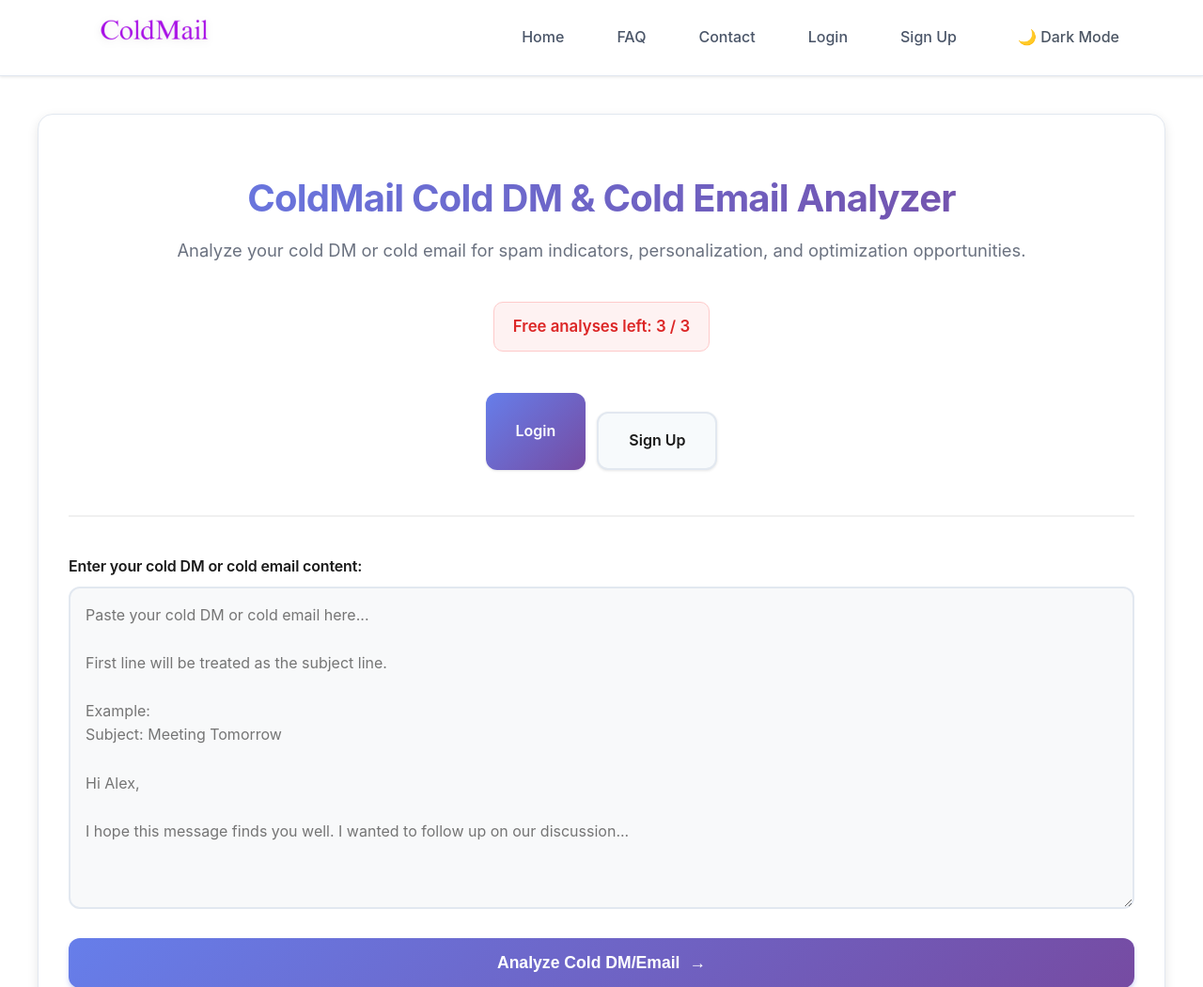
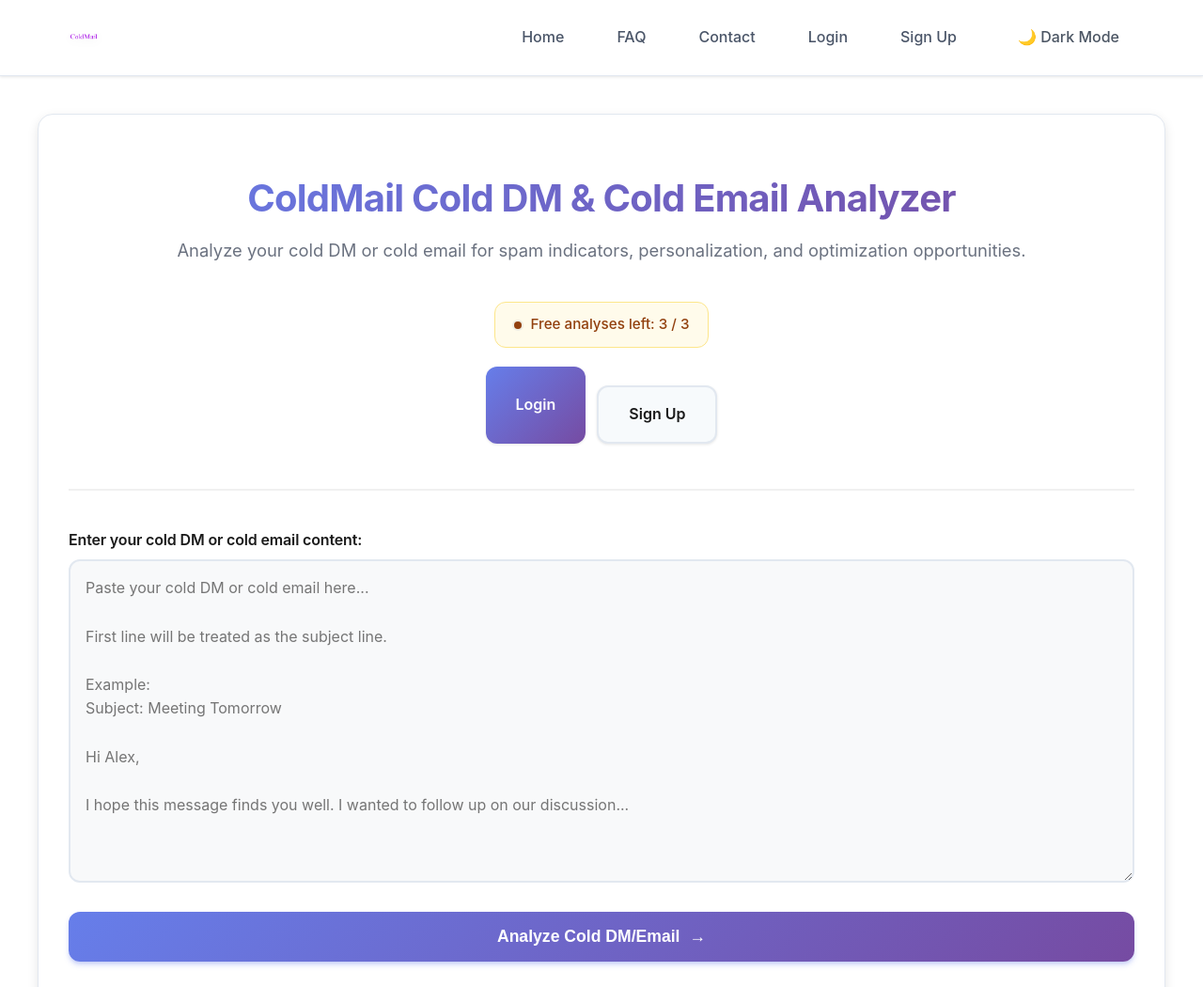
Before and after one commit to SandileGumede/ColdMail-Flask, a Flask app: page / in a window 1280 px wide. Shown: the top 1050 px of the page at 94% size. Run offline with Flask 3, Linux system fonts and the light colour scheme; parts of the project's set-up code (start-up, migrations or seed data) failed here and were passed over.

Commit message:
fixing logo

```diff
--- a/static/style.css
+++ b/static/style.css
@@ -195,6 +195,13 @@
     height: 80px;
 }
 
+.nav-brand {
+    display: flex;
+    align-items: center;
+    height: 100%;
+    max-width: 200px;
+}
+
 .nav-brand h2 {
     background: linear-gradient(135deg, #667eea, #764ba2);
     -webkit-background-clip: text;
@@ -205,15 +212,18 @@
 }
 
 .nav-logo {
-    height: 200px;
+    height: 50px;
+    max-height: 50px;
     width: auto;
+    max-width: 200px;
     object-fit: contain;
     transition: transform 0.2s ease;
     filter: drop-shadow(0 2px 4px rgba(0,0,0,0.1));
+    display: block;
 }
 
 .nav-logo:hover {
-    transform: scale(1.1);
+    transform: scale(1.05);
     filter: drop-shadow(0 4px 8px rgba(0,0,0,0.15));
 }
 
@@ -549,14 +559,72 @@
     font-weight: 400;
 }
 
-.hero-section p[style*="color"] {
-    font-size: 1.05em;
+/* ===== STATUS BANNERS ===== */
+.status-banner {
+    display: inline-flex;
+    align-items: center;
+    gap: 10px;
+    padding: 12px 20px;
+    border-radius: 12px;
+    border: 1px solid #e5e7eb;
+    background: #f9fafb;
+    color: #374151;
+    font-size: 0.95rem;
+    font-weight: 500;
     margin-top: 16px;
-    padding: 12px 20px;
-    background: #f9fafb;
-    border-radius: 10px;
-    display: inline-block;
-    border: 1px solid #e5e7eb;
+    transition: all 0.3s ease;
+}
+
+.status-banner--success {
+    background: #ecfdf5;
+    border-color: #a7f3d0;
+    color: #047857;
+}
+
+.status-banner--warning {
+    background: #fffbeb;
+    border-color: #fde68a;
+    color: #92400e;
+}
+
+.status-dot {
+    width: 8px;
+    height: 8px;
+    border-radius: 50%;
+    background: currentColor;
+    flex-shrink: 0;
+    box-shadow: 0 0 0 2px rgba(148, 163, 184, 0.15);
+}
+
+.status-text {
+    line-height: 1.5;
+}
+
+.status-actions {
+    margin-top: 20px;
+    display: flex;
+    gap: 12px;
+    justify-content: center;
+    flex-wrap: wrap;
+}
+
+/* Dark mode support for status banners */
+body.dark .status-banner {
+    background: #1f2937;
+    border-color: #374151;
+    color: #e5e7eb;
+}
+
+body.dark .status-banner--success {
+    background: #064e3b;
+    border-color: #10b981;
+    color: #d1fae5;
+}
+
+body.dark .status-banner--warning {
+    background: #78350f;
+    border-color: #facc15;
+    color: #fef3c7;
 }
 
 /* ===== FORMS ===== */
@@ -1880,8 +1948,14 @@
         transform: rotate(-45deg) translate(7px, -6px);
     }
 
+    .nav-brand {
+        max-width: 150px;
+    }
+
     .nav-logo {
-        height: 100px;
+        height: 40px;
+        max-height: 40px;
+        max-width: 150px;
     }
 
     .container,
@@ -1998,8 +2072,14 @@
         padding: 0 16px;
     }
 
+    .nav-brand {
+        max-width: 120px;
+    }
+
     .nav-logo {
-        height: 70px;
+        height: 35px;
+        max-height: 35px;
+        max-width: 120px;
     }
 
     .container,
@@ -2115,6 +2195,16 @@
 }
 
 @media (max-width: 600px) {
+    .nav-brand {
+        max-width: 140px;
+    }
+
+    .nav-logo {
+        height: 38px;
+        max-height: 38px;
+        max-width: 140px;
+    }
+
     .container {
         margin: 16px 8px 0 8px;
         padding: 20px;
--- a/templates/base.html
+++ b/templates/base.html
@@ -13,7 +13,7 @@
     <nav class="navbar">
         <div class="nav-container">
             <div class="nav-brand">
-                <img src="/PitchAI/static/my_simple_logo.png" alt="ColdMail Logo" class="nav-logo">
+                <img src="/static/my_simple_logo.png" alt="ColdMail Logo" class="nav-logo">
             </div>
             <div class="nav-links">
                 <a href="/" class="nav-link {% if request.endpoint == 'index' %}active{% endif %}">Home</a>
--- a/templates/contact.html
+++ b/templates/contact.html
@@ -12,7 +12,7 @@
     <nav class="navbar">
         <div class="nav-container">
             <div class="nav-brand">
-                <img src="/PitchAI/static/my_simple_logo.png" alt="ColdMail Logo" class="nav-logo">
+                <img src="/static/my_simple_logo.png" alt="ColdMail Logo" class="nav-logo">
             </div>
             <div class="nav-links">
                 <a href="/" class="nav-link">Home</a>
--- a/templates/fag.html
+++ b/templates/fag.html
@@ -12,7 +12,7 @@
     <nav class="navbar">
         <div class="nav-container">
             <div class="nav-brand">
-                <img src="/PitchAI/static/my_simple_logo.png" alt="ColdMail Logo" class="nav-logo">
+                <img src="/static/my_simple_logo.png" alt="ColdMail Logo" class="nav-logo">
             </div>
             <div class="nav-links">
                 <a href="/" class="nav-link">Home</a>
--- a/templates/faq.html
+++ b/templates/faq.html
@@ -12,7 +12,7 @@
     <nav class="navbar">
         <div class="nav-container">
             <div class="nav-brand">
-                <img src="/PitchAI/static/my_simple_logo.png" alt="ColdMail Logo" class="nav-logo">
+                <img src="/static/my_simple_logo.png" alt="ColdMail Logo" class="nav-logo">
             </div>
             <div class="nav-links">
                 <a href="/" class="nav-link">Home</a>
--- a/templates/index.html
+++ b/templates/index.html
@@ -7,16 +7,25 @@
             <p>Analyze your cold DM or cold email for spam indicators, personalization, and optimization opportunities.</p>
             {% if current_user.is_authenticated %}
                 {% if paid %}
-                    <p style="color:#059669;font-weight:600;padding:12px 20px;background:#ecfdf5;border-radius:10px;display:inline-block;border:1px solid #d1fae5;margin-top:16px;">Unlimited analyses enabled. PDF export available on results page.</p>
+                    <div class="status-banner status-banner--success">
+                        <span class="status-dot"></span>
+                        <span class="status-text">Unlimited analyses enabled. PDF export available on results page.</span>
+                    </div>
                 {% else %}
-                    <p style="color:#dc2626;font-weight:600;padding:12px 20px;background:#fef2f2;border-radius:10px;display:inline-block;border:1px solid #fecaca;margin-top:16px;">Free analyses left: {{ remaining }} / 3</p>
-                    <div style="margin-top:20px;">
-                        <a href="/upgrade" class="btn btn-primary" style="display: inline-block; text-decoration: none;">Upgrade to Unlimited ($20)</a>
+                    <div class="status-banner status-banner--warning">
+                        <span class="status-dot"></span>
+                        <span class="status-text">Free analyses left: {{ remaining }} / 3</span>
+                    </div>
+                    <div class="status-actions">
+                        <a href="/upgrade" class="btn btn-primary">Upgrade to Unlimited ($20)</a>
                     </div>
                 {% endif %}
             {% else %}
-                <p style="color:#dc2626;font-weight:600;padding:12px 20px;background:#fef2f2;border-radius:10px;display:inline-block;border:1px solid #fecaca;margin-top:16px;">Free analyses left: {{ remaining }} / 3</p>
-                <div style="margin-top:20px;display:flex;gap:12px;justify-content:center;flex-wrap:wrap;">
+                <div class="status-banner status-banner--warning">
+                    <span class="status-dot"></span>
+                    <span class="status-text">Free analyses left: {{ remaining }} / 3</span>
+                </div>
+                <div class="status-actions">
                     <a href="/login" class="btn btn-primary">Login</a>
                     <a href="/signup" class="btn btn-secondary">Sign Up</a>
                 </div>
--- a/templates/paypal_checkout.html
+++ b/templates/paypal_checkout.html
@@ -12,7 +12,7 @@
     <nav class="navbar">
         <div class="nav-container">
             <div class="nav-brand">
-                <img src="/PitchAI/static/my_simple_logo.png" alt="ColdMail Logo" class="nav-logo">
+                <img src="/static/my_simple_logo.png" alt="ColdMail Logo" class="nav-logo">
             </div>
             <div class="nav-links">
                 <a href="{{ url_for('home') }}" class="nav-link">Home</a>
--- a/templates/upgrade.html
+++ b/templates/upgrade.html
@@ -173,7 +173,7 @@
     <nav class="navbar">
         <div class="nav-container">
             <div class="nav-brand">
-                <img src="/PitchAI/static/my_simple_logo.png" alt="ColdMail Logo" class="nav-logo">
+                <img src="/static/my_simple_logo.png" alt="ColdMail Logo" class="nav-logo">
             </div>
             <div class="nav-links">
                 <a href="/" class="nav-link">Home</a>
```
